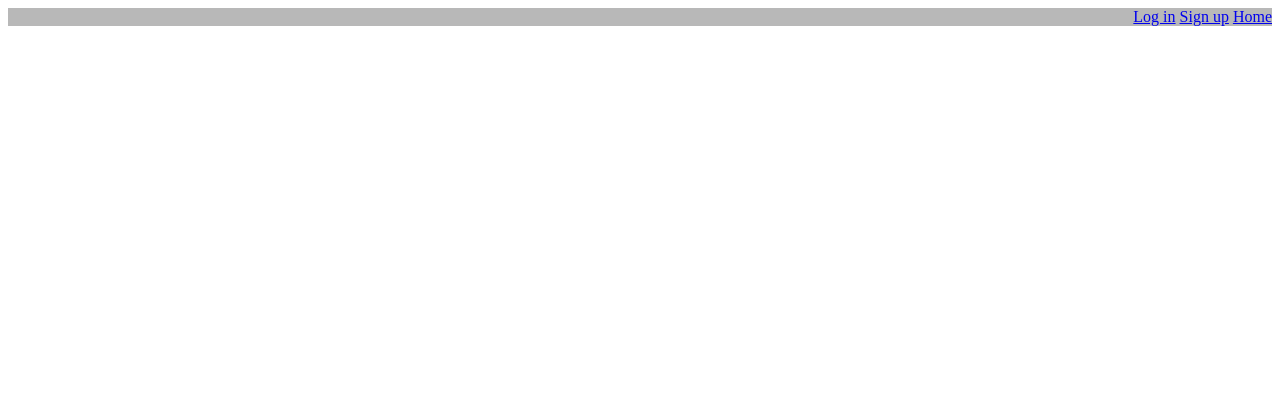
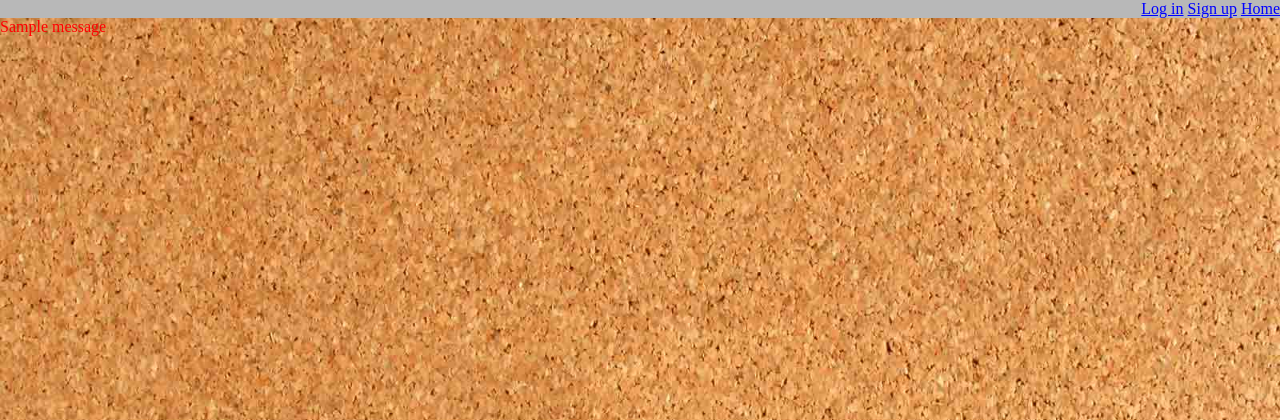
Before and after one commit to jediwjr/CSSE433pmb, a Flask app: page /view_messages in a window 1280 px wide. Shown: the top 420 px of the page. Run offline with Flask 2, Linux system fonts and the light colour scheme; one stand-in notice (Sample message) is shown; data that the repository does not hold is empty.

Commit message:
Edit and delete now work, updated UI

```diff
--- a/pmbProject/pmb/pmbApp/cassandra_functions.py
+++ b/pmbProject/pmb/pmbApp/cassandra_functions.py
@@ -1,12 +1,10 @@
 from cassandra.cluster import Cluster
+import uuid
 
-cluster = Cluster(['137.112.104.138'], 9042)
+cluster = Cluster()
 session = cluster.connect()
 
 def init_db():
-  #if cluster == None:
-  #	cluster = Cluster()
-  #	session = cluster.connect()
   session.execute("""
   CREATE KEYSPACE IF NOT EXISTS messageboard
   WITH REPLICATION={ 'class': 'SimpleStrategy', 'replication_factor' : 1 };
@@ -15,16 +13,30 @@ def init_db():
   session.execute("""
   CREATE TABLE IF NOT EXISTS messages (
     message_id uuid PRIMARY KEY,
-    message_content text
+    message_content text,
+    message_sender text
   )
   """)
 
 def view_messages_c():
   return session.execute("SELECT * FROM messages")
 
-def send_message_c(m_id,text):
+def send_message_c(m_id,text, username):
   session.execute("""
-  INSERT INTO messages (message_id, message_content)
-  VALUES (%s, %s)
+  INSERT INTO messages (message_id, message_content, message_sender)
+  VALUES (%s, %s, %s)
   """,
-(m_id,text))
+  (m_id, text, username))
+
+def edit_message_c(m_id, newtext):
+  session.execute("""
+  UPDATE messages
+  SET message_content = %s
+  WHERE message_id = %s
+  """, (newtext, uuid.UUID(m_id)))
+
+def delete_message_c(m_id):
+  session.execute("""
+  DELETE FROM messages
+  WHERE message_id = {0}
+  """.format(m_id))
--- a/pmbProject/pmb/pmbApp/pmbApp.py
+++ b/pmbProject/pmb/pmbApp/pmbApp.py
@@ -1,41 +1,89 @@
 from flask import (Flask, render_template, request, flash, redirect, url_for,
 session)
 import uuid
-from cassandra_functions import init_db, view_messages_c, send_message_c
+from cassandra_functions import init_db, view_messages_c, send_message_c, edit_message_c, delete_message_c
+from mongo_functions import add_user, get_user
+import hashlib
 
 app = Flask(__name__)
 
 @app.route('/')
 def index():
     init_db()
+    if(not(session.get('logged_in'))):
+        session['username'] = ''
     return render_template('index.html', methods=['GET, POST'])
 
 @app.route('/login', methods=['GET', 'POST'])
 def login():
     error = None
     if request.method == 'POST':
-        session['logged_in'] = True
-        return redirect(url_for('.index'))
+        result = get_user(request.form['username'], request.form['password'])
+        if(result == None):
+            flash('Incorrect username or password')
+            return redirect(url_for('login'))
+        else:
+            session['logged_in'] = True
+            session['username'] = request.form['username']
+            return redirect(url_for('.index'))
     return render_template('login.html', error=error)
 
 @app.route('/logout')
 def logout():
     session.pop('logged_in', None)
+    session.pop('username', None)
+    session['username']= ''
     return redirect(url_for('.index'))
 
 @app.route('/signup', methods=['GET', 'POST'])
 def signup():
     return render_template('signup.html')
 
+@app.route('/adduser', methods=['GET', 'POST'])
+def adduser():
+    if(request.method == 'POST'):
+        if(request.form['username'] == ''):
+            flash('You must enter a username')
+            return redirect(url_for('signup'))
+        if(request.form['password'] == ''):
+            flash('You must enter a password')
+            return redirect(url_for('signup'))
+        if(request.form['password'] != request.form['confirm_password']):
+            flash('Passwords do not match')
+            return redirect(url_for('signup'))
+        else:
+            add_user(request.form['username'], request.form['password'])
+            return redirect(url_for('.index'))
+
 @app.route('/view_messages', methods=['GET', 'POST'])
 def view_messages():
     rows = view_messages_c()
-    messages = [row[1] for row in rows]
-    return render_template('view_messages.html', messages=messages)
+    returned = [row for row in rows]
+    return render_template('view_messages.html', returned=returned, chunklist=chunkList)
+
+@app.route('/edit_message', methods=['GET', 'POST'])
+def edit_message():
+    if(request.form['msg_id']):
+        return render_template('edit_message.html', m_id=request.form['msg_id'])
+    else:
+        return redirect(url_for('view_messages'))
+
+@app.route('/submit_edit', methods=['GET','POST'])
+def submit_edit():
+    edit_message_c(request.form['m_id'], request.form['text'])
+    return redirect(url_for('view_messages'))
+
+@app.route('/delete_message', methods=['GET', 'POST'])
+def delete_message():
+    m_id = request.form['msg_id']
+    delete_message_c(m_id)
+    return redirect(url_for('view_messages'))
 
 @app.route('/post_message', methods=['POST'])
 def post_message():
-    send_message_c(uuid.uuid4(), request.form['text'])
+    username = session['username']
+    text = request.form['text']
+    send_message_c(uuid.uuid4(), text, username)
     flash('Message Sent')
     return redirect(url_for('send_message'))
 
@@ -43,6 +91,12 @@ def post_message():
 def send_message():
     return render_template('send_message.html')
 
+def chunkList(l, chunksize):
+    chunks = []
+    for i in range(0, len(l), chunksize):
+        chunks.append(l[i:i+chunksize])
+    return chunks
+
 if __name__ == '__main__':
     app.secret_key = 'secret key'
     app.debug = True
--- a/pmbProject/pmb/pmbApp/static/style.css
+++ b/pmbProject/pmb/pmbApp/static/style.css
@@ -1,13 +1,80 @@
+html {
+  background: url(corkboard_background.jpg) no-repeat center center fixed;
+  background-size: cover;
+}
+
 h1 {
   text-align: center;
 }
 
+body {
+  color: white;
+  margin:0;
+  padding:0;
+}
+
 .page {
-  background-color:#FFFFCC;
   font-size:12pt;
+  height:100%;
+  width:100%;
+}
+
+.page a:link {
+  color: yellow;
+}
+
+.page a:visited {
+  color: orange;
+}
+
+.page a:hover {
+  color: white;
 }
 
 .nav {
+  float:top;
+  width:100%;
   background-color:#B8B8B8;
   text-align: right;
 }
+
+.nav a:link {
+  color: blue;
+}
+
+.nav a:visited {
+  color: purple;
+}
+
+.nav a:hover {
+  color: green;
+}
+
+.message_flash {
+  color: red;
+}
+
+.post_message {
+  background-color: #FFFFCC;
+  color: black;
+  width: 200px;
+  height: 200px;
+  float:left;
+  margin-right: 10px;
+  margin-bottom: 10px;
+}
+
+.post_message input {
+  display: none;
+}
+
+.post_message:hover input {
+  display: block;
+  float:right;
+}
+
+.row {
+  width: 1200px;
+  height: 200px;
+  margin-bottom: 10px;
+}
--- /dev/null
+++ b/pmbProject/pmb/pmbApp/templates/error.html
@@ -0,0 +1,4 @@
+{% extends "template.html" %}
+{% block body %}
+<h1>Cassandra failed to connect</h1>
+{% endblock %}
--- a/pmbProject/pmb/pmbApp/templates/signup.html
+++ b/pmbProject/pmb/pmbApp/templates/signup.html
@@ -1,14 +1,14 @@
 {% extends "template.html" %}
 <title>Sign up</title>
 {% block body %}
-<form action="{{ url_for('signup') }}" method = post>
+<form action="{{ url_for('adduser') }}" method = post>
   <dl>
     <dt>Enter a username:
     <dd><input type=text name=username>
     <dt>Password:
     <dd><input type=password name=password>
     <dt>Confirm password:
-    <dd><input type=confirm_password name=confirm_password>
+    <dd><input type=password name=confirm_password>
     <dd><input type=submit value=Login>
   </dl>
 </form>
--- a/pmbProject/pmb/pmbApp/templates/template.html
+++ b/pmbProject/pmb/pmbApp/templates/template.html
@@ -11,5 +11,14 @@
     <a href="{{ url_for('signup') }}">Sign up</a>
     <a href="{{ url_for('.index') }}">Home</a>
   </div>
-  {% block body %}{% endblock %}
+  {% with messages = get_flashed_messages() %}
+    {% if messages %}
+      <u1 class='flashes'>
+        {% for message in messages %}
+          <div class="message_flash">{{ message }}</div>
+        {% endfor %}
+      </u1>
+    {% endif %}
+  {% endwith %}
+{% block body %}{% endblock %}
 </div>
--- a/pmbProject/pmb/pmbApp/templates/view_messages.html
+++ b/pmbProject/pmb/pmbApp/templates/view_messages.html
@@ -1,7 +1,25 @@
 {% extends "template.html" %}
   <title>Messages</title>
 {% block body %}
-  {% for msg in messages %}
-    <strong>Text:</strong> {{ msg }} </br>
-  {% endfor %}
+  {% set chunks = chunklist(returned, 5) %}
+  {% for chunk in chunks %}
+    <div class='row'>
+      {% for msg in chunk %}
+      <div class='post_message'>
+          {% if session.username == msg[2] %}
+          <form action="{{ url_for('edit_message') }}" method=post>
+            <input type="hidden" name="msg_id" value={{ msg[0] }}>
+            <input type="submit" value=Edit>
+          </form>
+          <form action="{{ url_for('delete_message') }}" method=post>
+            <input type="hidden" name="msg_id" value={{ msg[0] }}>
+            <input type="submit" Value=&#10006>
+          </form>
+          {% endif %}
+          <strong>Text:</strong> {{ msg[1] }} </br>
+          <strong>User:</strong> {{ msg[2] }} </br>
+      </div>
+      {% endfor %}
+    </div>
+   {% endfor %}
 {% endblock %}
```
Also changed, not shown: pmbProject/pmb/pmbApp/templates/edit_message.html (added, +8 -0 lines), pmbProject/pmb/pmbApp/templates/index.html (+6 -2 lines), pmbProject/pmb/pmbApp/static/corkboard_background.jpg (added).
